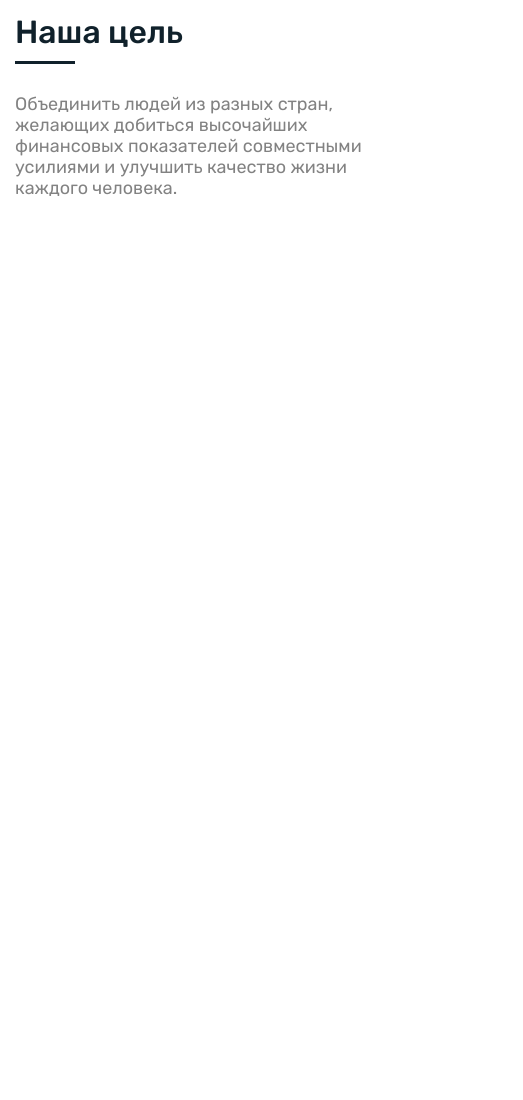
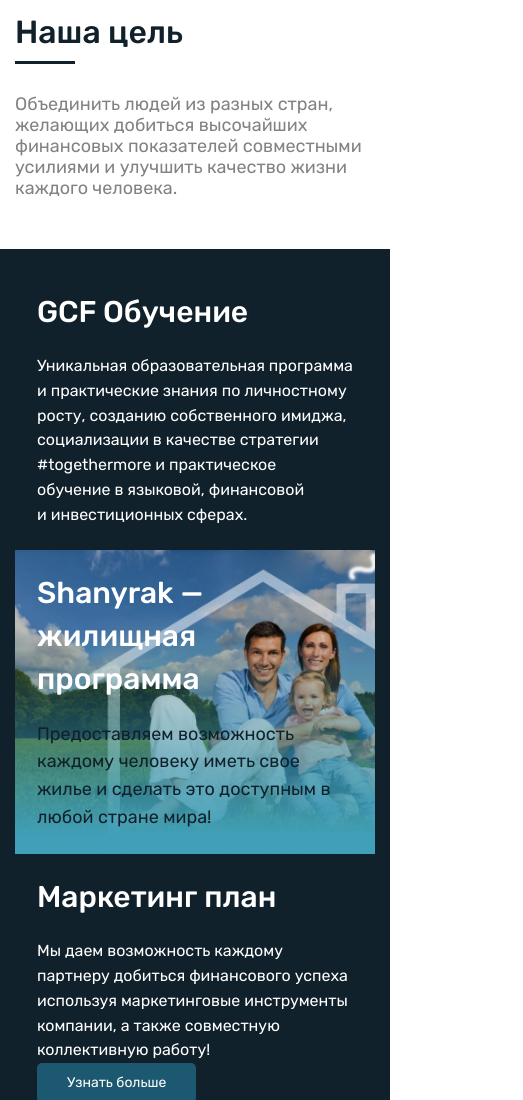
Before and after one commit to ELegek/Shanyrak, a website: page app/index.html in a window 390 px wide. Shown: the part 900-2000 px from the top of the page, 523 px wide, since content can reach past the window. Before the commit the page ends 1149 px from the top, so only its background shows below. Drawn offline with nearby package versions, Linux system fonts and the light colour scheme.

Commit message:
Responsive aside

```diff
--- /dev/null
+++ b/app/css/module/aside/aside copy.min.css
@@ -0,0 +1 @@
+.aside{background:#10212B}.aside__inner{display:-webkit-box;display:-ms-flexbox;display:flex}.aside__item{width:430px;height:340px;background-position:center;background-size:cover;background-repeat:no-repeat;padding:22px}.aside__title{font-weight:500;font-size:36px;line-height:43px;color:#FFFFFF;margin-bottom:45px}.aside__text{font-size:18px;line-height:155%;color:#FFFFFF}.aside__context{font-size:18px;line-height:155%;color:#10212B}
--- a/app/index.html
+++ b/app/index.html
@@ -122,7 +122,7 @@
     </div>
   </section>
 
-     <!--<section class="aside">
+     <section class="aside">
     <div class="container">
       <div class="aside__inner">
         <div class="aside__item">
@@ -165,7 +165,7 @@
     </div>
   </section>
 
-  <section class="content">
+  <!--<section class="content">
     <div class="container">
       <div class="content__inner">
         <div class="content__item-left">
--- a/app/scss/_media.scss
+++ b/app/scss/_media.scss
@@ -2,3 +2,4 @@
 @import "module/header/header__media";
 @import "module/slider/slider__media";
 @import "module/about/about__media.scss";
+@import "module/aside/aside__media.scss";
--- a/app/scss/module/aside/aside.scss
+++ b/app/scss/module/aside/aside.scss
@@ -4,10 +4,12 @@
 
 .aside__inner {
     display: flex;
+    flex-wrap: wrap;
 }
 
 .aside__item {
-    width: 430px;
+    width: 33.3333%;
+    max-width: 430px;
     height: 340px;
 
     background-position: center;
--- /dev/null
+++ b/app/scss/module/aside/aside__media.scss
@@ -0,0 +1,31 @@
+@media (max-width: 1115px) {
+    .aside__inner {
+        justify-content: center;
+    }
+
+    .aside__item {
+        width: 40%;
+    }
+}
+
+@media (max-width: 860px) {
+    .aside__title {
+        font-size: 30px;
+        margin-bottom: 20px;
+    }
+
+    .aside__text {
+        font-size: 16px;
+    }
+}
+
+@media (max-width: 700px) {
+
+    .aside {
+        padding: 20px 0;
+    }
+    .aside__item {
+        width: 100%;
+        height: 100%;
+    }
+}
--- a/app/scss/module/header/header__media.scss
+++ b/app/scss/module/header/header__media.scss
@@ -96,13 +96,13 @@
         }
 
         a {
-            font-size: 32px;
+            font-size: 22px;
         }
 
     }
 
     .menu__list-link {
-        padding: 15px 0;
+        padding: 10px 0;
 
 
     }
```
Also changed, not shown: app/css/module/aside/aside.min.css, app/css/module/aside/aside__media.min.css (added), app/css/module/header/header__media.min.css, app/css/style.min.css.
